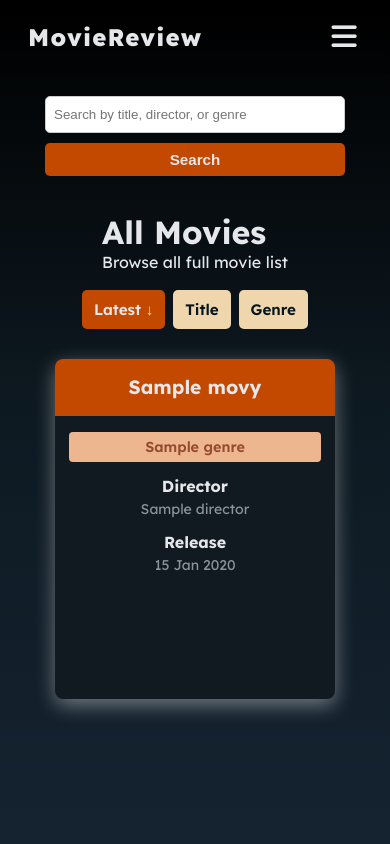
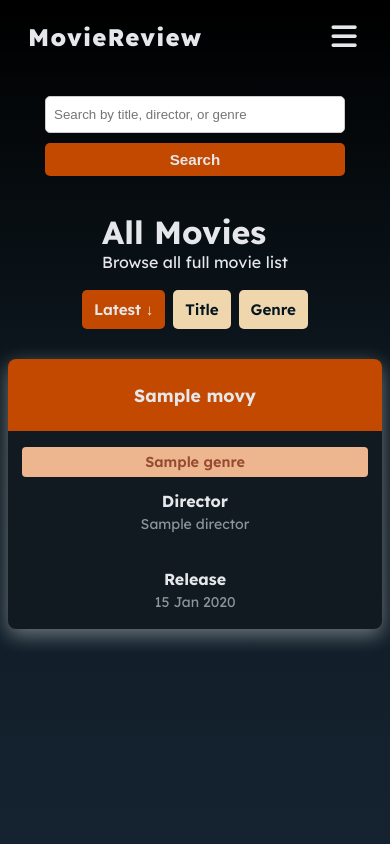
Before and after one commit to aliffkhuzairi/flask_movie_review_v2, a Flask app: page /movies in a window 390 px wide. Run offline with Flask 3, Linux system fonts and the light colour scheme; the visitor is signed in with stand-in values (Sample User, id 1); a database or web service that is not in the repository returns one stand-in record (values such as "Sample title"); some libraries are stand-ins or nearby versions; some web fonts are replaced.

Commit message:
style: readjust movie cards size with mobile responsive

```diff
--- a/static/style.css
+++ b/static/style.css
@@ -3,6 +3,7 @@
     /* Background */
     --bg-main: linear-gradient(180deg, #000000, #0e1a22, #152331);
     --bg-surface: #0b1116;
+    --bg-card: #121a21;
 
     /* Header */
     --bg-header: rgba(0, 0, 0, 0.15);
@@ -274,7 +275,7 @@ header.sticky .brand:hover{
 
 /* MAIN SECTION */
 .page-container {
-    max-width: 1560px;
+    max-width: 1300px;
     margin: 60px auto 20px;
     padding: 24px 16px 40px;
 }
@@ -309,43 +310,51 @@ header.sticky .brand:hover{
 
 .movie-list {
     display: flex;
-    justify-content: center;
     gap: 20px;
     flex-wrap: wrap;
     margin-top: 20px ;
 }
 
 .movie-card {
-    flex: 1 1 240px;
-    max-width: 280px;
-    min-height: 340px;
+    flex: 1 1 calc(20% - 16px);
+    max-width: calc(20% - 16px);
+    min-height: 280px;
     display: flex;
     flex-direction: column;
     text-decoration: none;
     color: inherit;
-    background: #121a21;
+    background: var(--bg-card);
     border-radius: 8px;
     overflow: hidden;
     box-shadow: var(--shadow);
-    transition: transform 0.18s ease, box-shadow 0.18s ease;
+    transition: transform 0.18s ease, box-shadow 0.18s ease, border 0.18s ease;
 }
 
 .movie-card:hover {
     transform: translateY(-4px);
-    box-shadow: 0 8px 20px rgba(0, 0, 0, 0.08);
-    border: 1px solid rgb(255 255 255 / 0.17);
+    box-shadow: 0 10px 28px rgba(196, 73, 0, 0.25);
+    border: 1px solid rgba(255, 255, 255, 0.17);
 }
 
 .movie-card-top {
-    padding: 16px 14px;
+    min-height: 72px;
+    padding: 14px 12px;
     background: var(--primary);
+    display: flex;
+    justify-content: center;
+    align-items: center;
 }
 
 .movie-card-top h3 {
-    font-size: 1.2rem;
+    font-size: 1.1rem;
     color: var(--text-main);
     text-align: center;
-    line-height: 1.3;
+    line-height: 1.25;
+
+    display: -webkit-box;
+    -webkit-line-clamp: 2;
+    -webkit-box-orient: vertical;
+    overflow: hidden;
 }
 
 .movie-card-body {
@@ -354,6 +363,10 @@ header.sticky .brand:hover{
     flex-direction: column;
     gap: 14px;
     flex: 1;
+}
+
+.movie-card-body .movie-info:last-child {
+    margin-top: auto;
 }
 
 .tag {
@@ -888,10 +901,24 @@ textarea{
     padding: 8px 12px;
 }
 
-@media (max-width: 1067px) {
+@media (max-width: 1300px) {
+    .movie-list {
+        justify-content: center;
+    }
 
+    .movie-card {
+        flex: 1 1 calc(25% - 16px);
+        max-width: calc(25% - 16px);
+        min-height: 270px;
+    }
 }
 
+@media (max-width: 992px) {
+    .movie-card {
+        flex: 1 1 calc(33.333% - 16px);
+        max-width: calc(33.333% - 16px);
+    }
+}
 
 @media (max-width: 768px) {
     .header-wrap {
@@ -966,6 +993,11 @@ textarea{
         gap: 10px;
     }
 
+    .movie-card {
+        flex: 1 1 calc(50% - 10px);
+        max-width: calc(50% - 10px);
+    }
+
     .small-text {
         text-align: center;
     }
@@ -995,3 +1027,10 @@ textarea{
         width: 100%;
     }
 }
+
+@media (max-width: 480px) {
+    .movie-card {
+        flex: 1 1 calc(100% - 16px);
+        max-width: calc(100% - 16px);
+    }
+}
--- a/templates/home.html
+++ b/templates/home.html
@@ -46,7 +46,7 @@
             </div>
 
             <!-- MOVIE LIST -->
-            <div class="movie-list home-movie-list">
+            <div class="movie-list">
                 {% for movie in movies %}
                 <a href="{{ url_for('movie_detail', movie_id=movie[0]) }}" class="movie-card">
                     <div class="movie-card-top">
--- a/templates/movies.html
+++ b/templates/movies.html
@@ -106,7 +106,7 @@
 
             <!-- MOVIES LIST -->
             {% if movies %}
-            <div class="movie-list compact-movie-list">
+            <div class="movie-list">
 
                 {% for movie in movies %}
                 <a href="{{ url_for('movie_detail', movie_id=movie[0]) }}" class="movie-card">
```
